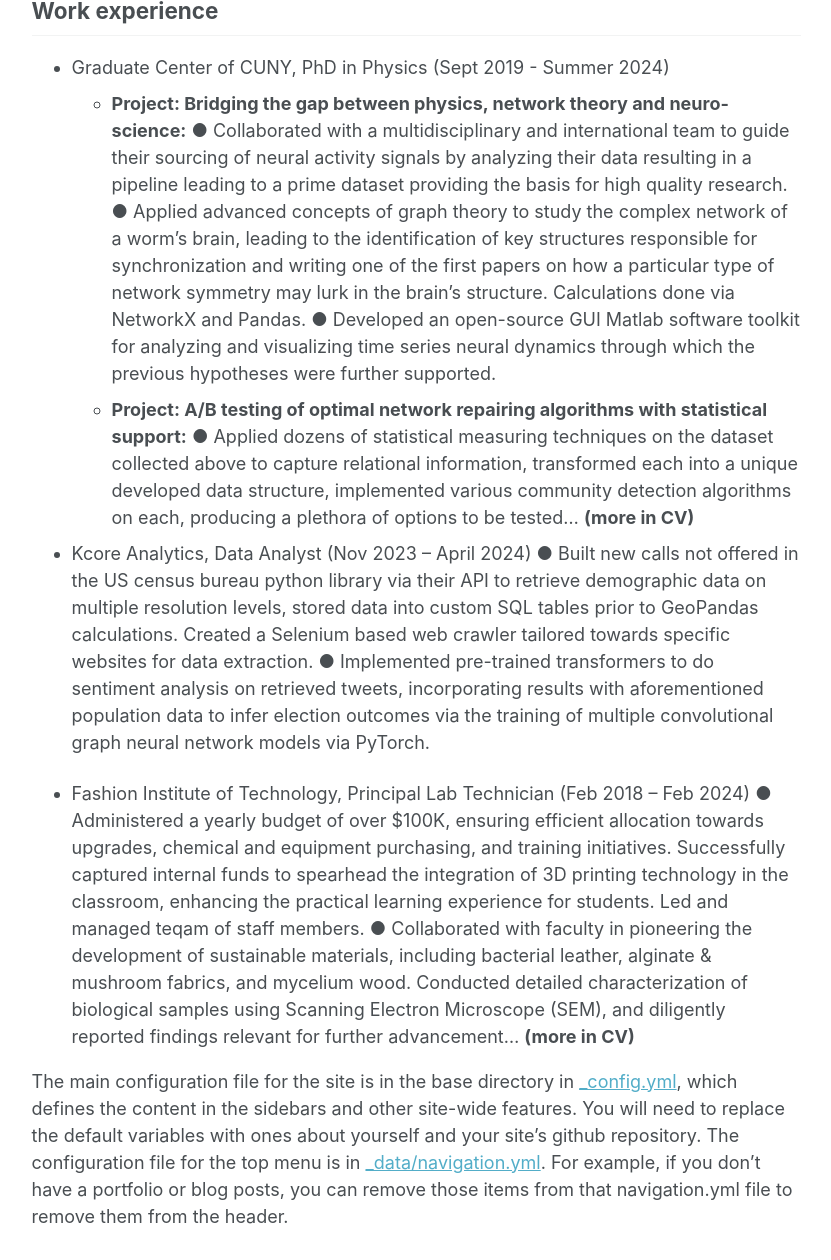
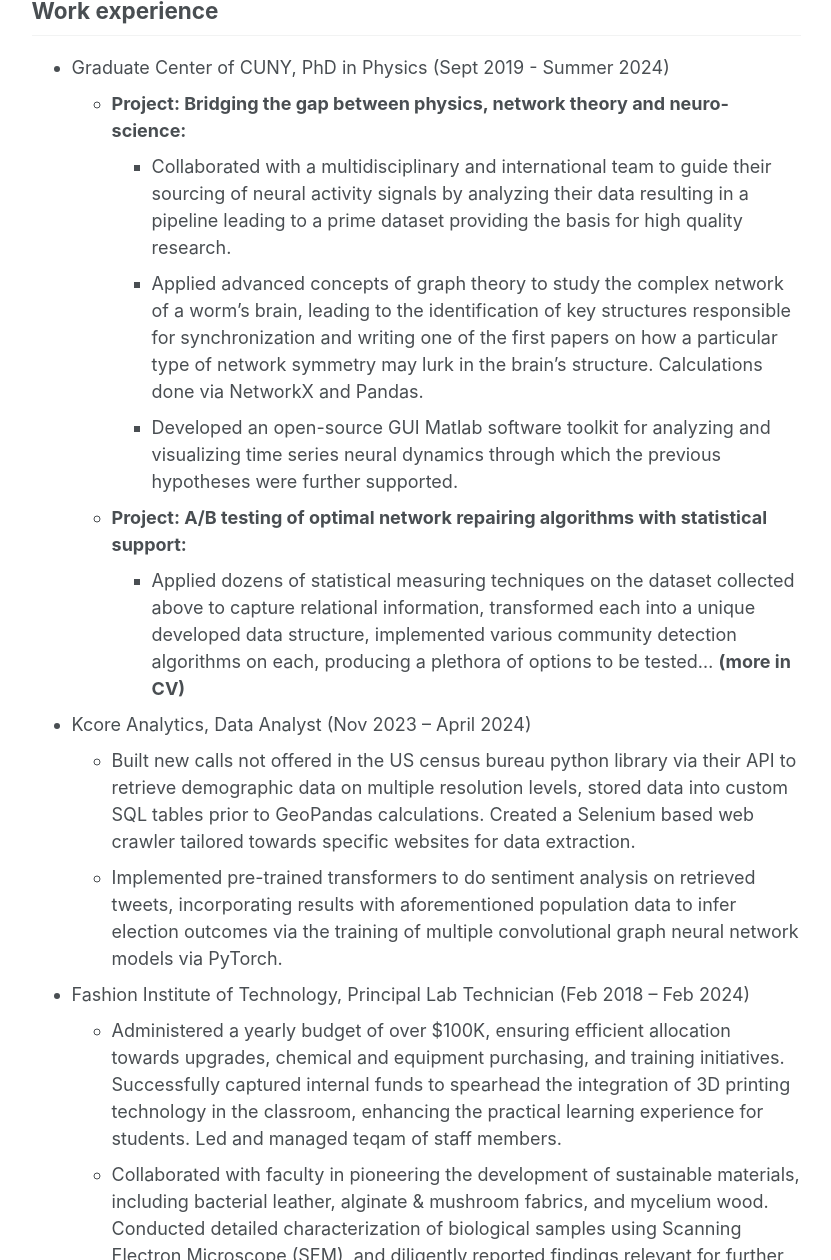
Before and after one commit to kryogenica/CV, a Jekyll site: the page built from _pages/about.md, in a window 1280 px wide and 1400 px high, scrolled down 717 px, cut to the strip 140-1400 px from the top of the window. Shown: the whole strip, without its empty margins (250-1081 px from the left). Built offline with Jekyll 4.4.1, drawn with Linux system fonts in a browser that asks for light colours; some of the changed text lies outside the part shown.

Commit message:
Update about.md

```diff
--- a/_pages/about.md
+++ b/_pages/about.md
@@ -32,19 +32,19 @@
 ------
 * Graduate Center of CUNY, PhD in Physics (Sept 2019 - Summer 2024)
   * **Project: Bridging the gap between physics, network theory and neuro-science:**
-  ● Collaborated with a multidisciplinary and international team to guide their sourcing of neural activity signals by analyzing their data resulting in a pipeline leading to a prime dataset providing the basis for high quality research.
-  ● Applied advanced concepts of graph theory to study the complex network of a worm's brain, leading to the identification of key structures responsible for synchronization and writing one of the first papers on how a particular type of network symmetry may lurk in the brain's structure. Calculations done via NetworkX and Pandas.
-  ● Developed an open-source GUI Matlab software toolkit for analyzing and visualizing time series neural dynamics through which the previous hypotheses were further supported.
+    * Collaborated with a multidisciplinary and international team to guide their sourcing of neural activity signals by analyzing their data resulting in a pipeline leading to a prime dataset providing the basis for high quality research.
+    * Applied advanced concepts of graph theory to study the complex network of a worm's brain, leading to the identification of key structures responsible for synchronization and writing one of the first papers on how a particular type of network symmetry may lurk in the brain's structure. Calculations done via NetworkX and Pandas.
+    * Developed an open-source GUI Matlab software toolkit for analyzing and visualizing time series neural dynamics through which the previous hypotheses were further supported.
   * **Project: A/B testing of optimal network repairing algorithms with statistical support:**
-  ● Applied dozens of statistical measuring techniques on the dataset collected above to capture relational information, transformed each into a unique developed data structure, implemented various community detection algorithms on each, producing a plethora of options to be tested... **(more in CV)**
+    * Applied dozens of statistical measuring techniques on the dataset collected above to capture relational information, transformed each into a unique developed data structure, implemented various community detection algorithms on each, producing a plethora of options to be tested... **(more in CV)**
 
 * Kcore Analytics, Data Analyst (Nov 2023 – April 2024)
-  ● Built new calls not offered in the US census bureau python library via their API to retrieve demographic data on multiple resolution levels, stored data into custom SQL tables prior to GeoPandas calculations. Created a Selenium based web crawler tailored towards specific websites for data extraction.
-  ● Implemented pre-trained transformers to do sentiment analysis on retrieved tweets, incorporating results with aforementioned population data to infer election outcomes via the training of multiple convolutional graph neural network models via PyTorch.
+  * Built new calls not offered in the US census bureau python library via their API to retrieve demographic data on multiple resolution levels, stored data into custom SQL tables prior to GeoPandas calculations. Created a Selenium based web crawler tailored towards specific websites for data extraction.
+  * Implemented pre-trained transformers to do sentiment analysis on retrieved tweets, incorporating results with aforementioned population data to infer election outcomes via the training of multiple convolutional graph neural network models via PyTorch.
 
 * Fashion Institute of Technology, Principal Lab Technician (Feb 2018 – Feb 2024)
-  ● Administered a yearly budget of over $100K, ensuring efficient allocation towards upgrades, chemical and equipment purchasing, and training initiatives. Successfully captured internal funds to spearhead the integration of 3D printing technology in the classroom, enhancing the practical learning experience for students. Led and managed teqam of staff members.
-  ● Collaborated with faculty in pioneering the development of sustainable materials, including bacterial leather, alginate & mushroom fabrics, and mycelium wood. Conducted detailed characterization of biological samples using Scanning Electron Microscope (SEM), and diligently reported findings relevant for further advancement... **(more in CV)**
+  * Administered a yearly budget of over $100K, ensuring efficient allocation towards upgrades, chemical and equipment purchasing, and training initiatives. Successfully captured internal funds to spearhead the integration of 3D printing technology in the classroom, enhancing the practical learning experience for students. Led and managed teqam of staff members.
+  * Collaborated with faculty in pioneering the development of sustainable materials, including bacterial leather, alginate & mushroom fabrics, and mycelium wood. Conducted detailed characterization of biological samples using Scanning Electron Microscope (SEM), and diligently reported findings relevant for further advancement... **(more in CV)**
 
 
 
```
